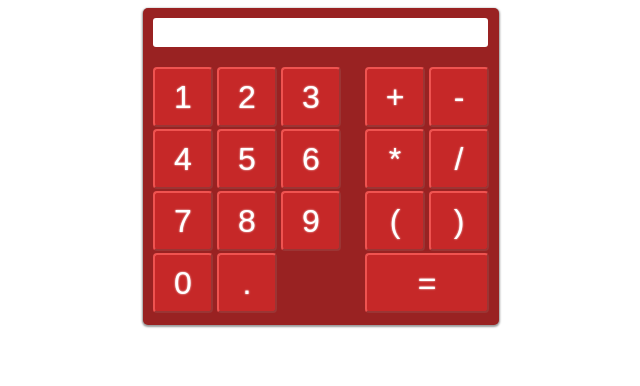
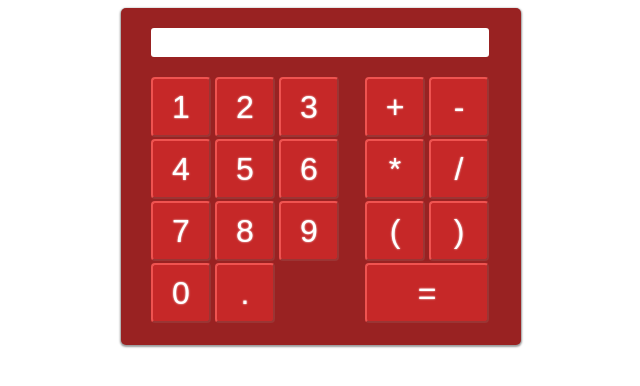
Before and after one commit to philraj/js-calculator, a plain HTML site: page index.html in a window 1280 px wide. Shown: the whole page, without its empty margins (319-959 px from the left). Drawn offline with Linux system fonts and the light colour scheme.

Commit message:
slight cleanup, modifying styles to fit firefox better

```diff
--- a/calc.js
+++ b/calc.js
@@ -32,8 +32,10 @@ function evaluate (string) {
      of function calls, this ensures addition and subtraction are done
      as the last step. */
 
+  // strip end brackets if this is a bracket-enclosed expression
   string = stripBrackets(string);
 
+  // check for addition or subtraction...
   for (var i = string.length - 1; i >= 0; i--) {
     if (skipBrackets(string, i)) continue;
 
@@ -147,7 +149,3 @@ function operateRecursive (string, i) {
       return left / right;
   }
 }
-
-var expression = "200.6*3-(3.89*(5.5+5))-2/3";
-console.log('mine:', startParsing(expression));
-console.log('eval:', eval(expression));
--- a/client.js
+++ b/client.js
@@ -2,18 +2,20 @@ var $ = document.querySelector.bind(document);
 var $all = document.querySelectorAll.bind(document);
 var displayingResult = false;
 
-
+// set up event handlers
 window.onload = function () {
   var buttons = $all('button');
 
   for (var i = 0; i < buttons.length; i++) {
-    // equals button needs special behavior
+    // equals button needs special behavior, so skip it
     if (buttons[i].value === '=') continue;
 
     buttons[i].addEventListener('click', updateDisplay);
   }
 
   $('#equals').addEventListener('click', handleEquals);
+
+  window.addEventListener('keydown', handleKey);
 }
 
 
@@ -49,3 +51,9 @@ function handleEquals (e) {
     displayingResult = true;
   }
 }
+
+
+
+function handleKey (e) {
+  console.log(e.keyCode);
+}
--- a/style.css
+++ b/style.css
@@ -12,8 +12,9 @@ html {
 .calculator {
   background: #922;
   border-radius: 5px;
-  width: 356px;
+  width: 380px;
   margin: 0 auto;
+  padding: 10px 0 10px 20px;
   box-shadow: 0px 1px 2px 1px rgba(0,0,0,0.4);
 }
 
@@ -23,7 +24,7 @@ html {
   background: white;
   border-radius: 3px;
   font-size: 1.2em;
-  width: 315px;
+  width: 318px;
   height: 1.2em;
   padding: 3px 10px;
   margin: 10px;
@@ -33,15 +34,15 @@ html {
 
 .numbers {
   display: inline-block;
-  width: 188px;
+  width: 200px;
   margin: 10px;
 }
 
 .ops {
   display: inline-block;
-  width: 124px;
+  width: 135px;
   vertical-align: top;
-  margin: 10px;
+  margin: 10px 0;
 }
 
 button {
```
